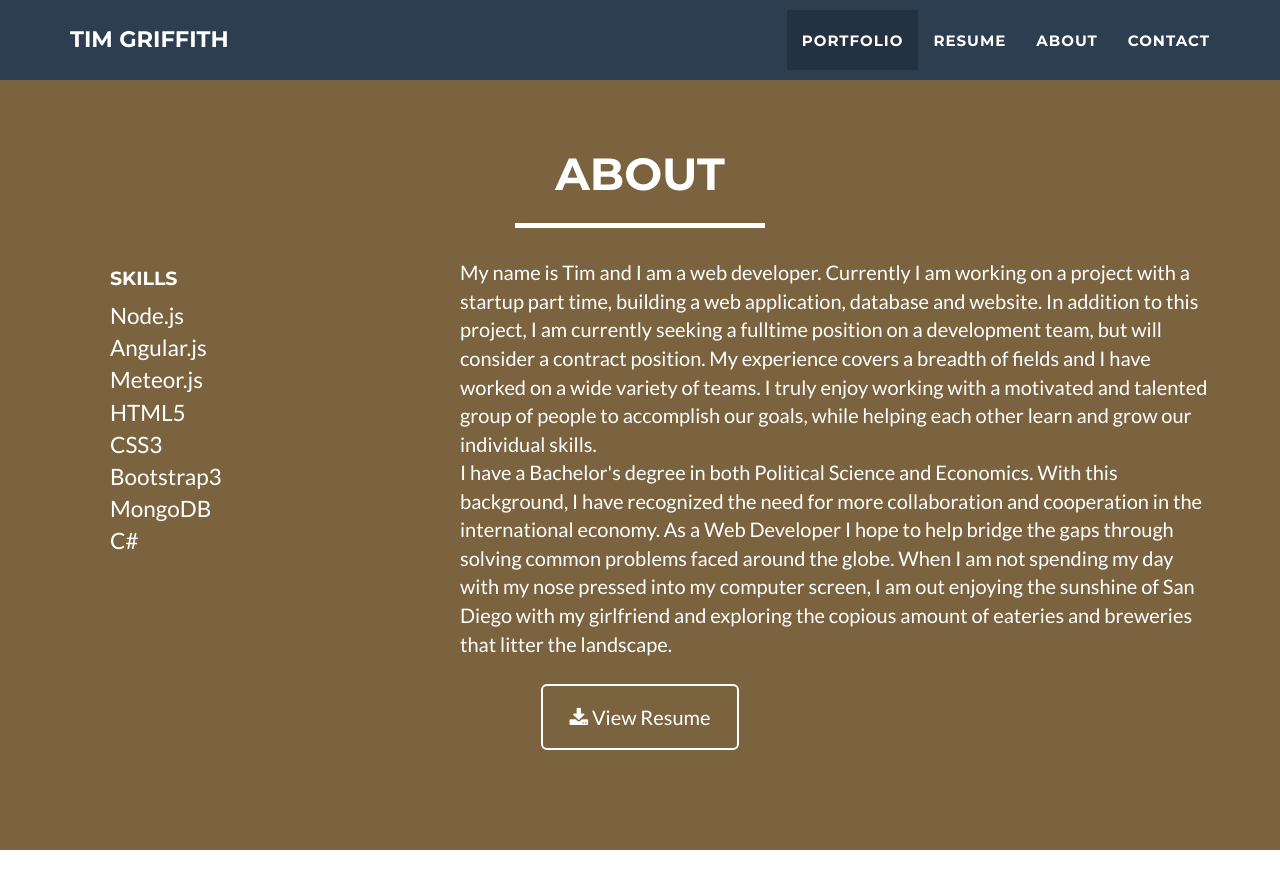
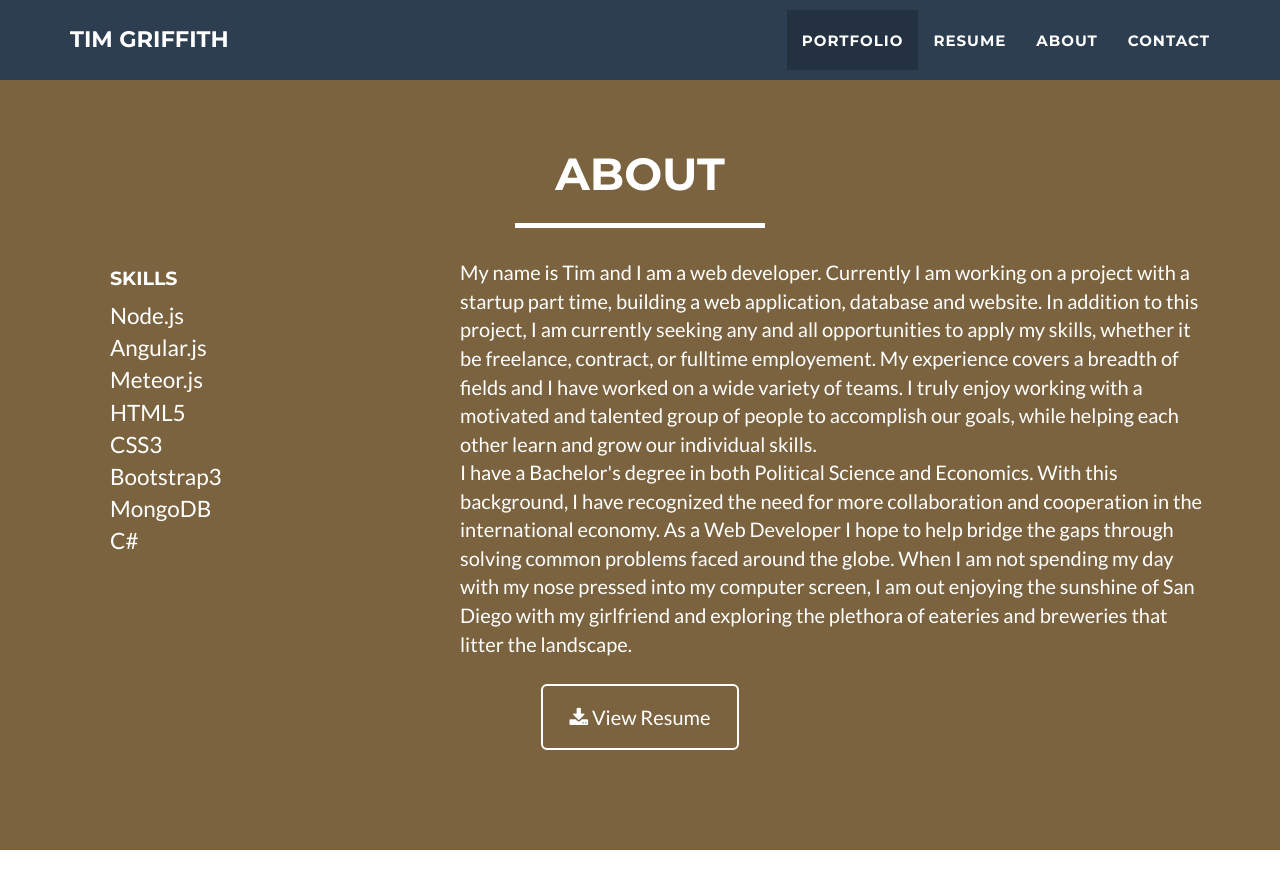
Before and after one commit to tmgriffith/tmgriffith.github.io, a Jekyll site: the page built from index.html, in a window 1280 px wide and 900 px high, scrolled down 1586 px. Shown: the top 889 px of the window. Built offline with Jekyll 4.4.1, drawn with Linux system fonts in a browser that asks for light colours.

Commit message:
Update about.html

```diff
--- a/_includes/about.html
+++ b/_includes/about.html
@@ -21,7 +21,7 @@
                  </ul>
                 </div>
                 <div class="col-md-8">
-                    <p> My name is Tim and I am a web developer. Currently I am working on a project with a startup part time, building a web application, database and website. In addition to this project, I am currently seeking a fulltime position on a development team, but will consider a contract position. My experience covers a breadth of fields and I have worked on a wide variety of teams. I truly enjoy working with a motivated and talented group of people to accomplish our goals, while helping each other learn and grow our individual skills. <br> I have a Bachelor's degree in both Political Science and Economics. With this background, I have recognized the need for more collaboration and cooperation in the international economy. As a Web Developer I hope to help bridge the gaps through solving common problems faced around the globe. When I am not spending my day with my nose pressed into my computer screen, I am out enjoying the sunshine of San Diego with my girlfriend and exploring the copious amount of eateries and breweries that litter the landscape.</p>
+                    <p> My name is Tim and I am a web developer. Currently I am working on a project with a startup part time, building a web application, database and website. In addition to this project, I am currently seeking any and all opportunities to apply my skills, whether it be freelance, contract, or fulltime employement. My experience covers a breadth of fields and I have worked on a wide variety of teams. I truly enjoy working with a motivated and talented group of people to accomplish our goals, while helping each other learn and grow our individual skills. <br> I have a Bachelor's degree in both Political Science and Economics. With this background, I have recognized the need for more collaboration and cooperation in the international economy. As a Web Developer I hope to help bridge the gaps through solving common problems faced around the globe. When I am not spending my day with my nose pressed into my computer screen, I am out enjoying the sunshine of San Diego with my girlfriend and exploring the plethora of eateries and breweries that litter the landscape.</p>
                 </div>
                 <div class="col-lg-8 col-lg-offset-2 text-center">
                     <a href="/Tim-Griffith-Resume.pdf" class="btn btn-lg btn-outline">
```
